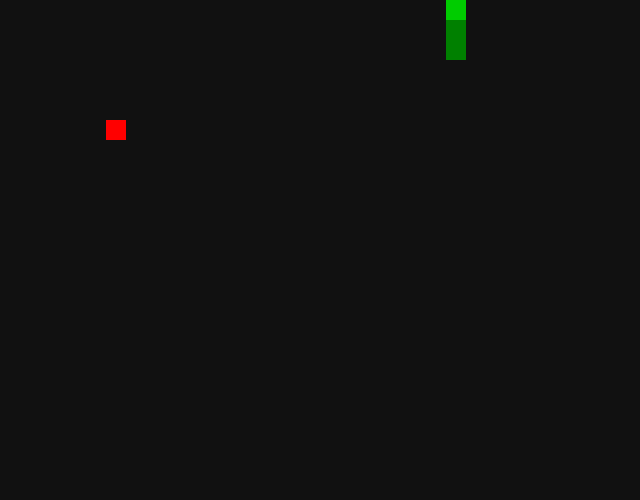
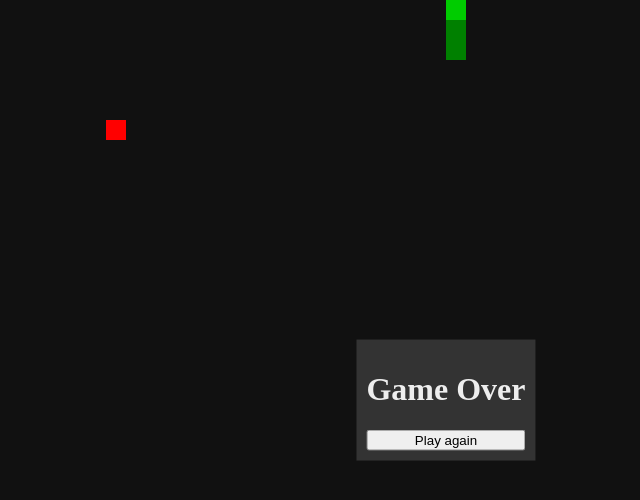
Before and after one commit to shanemcdo/js_snake, a plain HTML site: page index.html in a window 1280 px wide. Both pictures are taken after a click on the button "Play". Shown: the whole page, without its empty margins (194-834 px from the left). Drawn offline with Linux system fonts and the light colour scheme.

Commit message:
add death menu

```diff
--- a/game.js
+++ b/game.js
@@ -5,6 +5,7 @@ class Game{
         this.board_elem = board_elem;
         this.fruit_elem = board_elem.querySelector('.fruit');
         this.pause_elem = board_elem.querySelector('#pause-menu');
+        this.death_elem = board_elem.querySelector('#death-menu');
         this.update_window_size();
         document.body.onresize = ()=> this.update_window_size(); // arrow function is needed
         this.snake = new Snake(
@@ -16,6 +17,7 @@ class Game{
         this.new_fruit();
         this.finished = false;
         this.paused = false;
+        this.score = 0;
     }
 
     toggle_pause(){
@@ -74,6 +76,7 @@ class Game{
         this.snake.update(this.board_size_cells);
         if(this.snake.head.equals(this.fruit)){
             this.snake.length_to_add += 2;
+            this.score += 1;
             this.new_fruit();
         }
     }
@@ -112,6 +115,7 @@ class Game{
             if(!this.snake.alive){ // if the snake died
                 this.running = false;
                 this.finished = true;
+                this.death_elem.classList.toggle('hidden');
                 clearInterval(interval); // exit interval
             }
             this.draw();
--- a/index.html
+++ b/index.html
@@ -19,6 +19,10 @@
                 <h1>Paused</h1>
                 <button class="button" onclick="game.toggle_pause()">Resume</button>
             </div>
+            <div class="hidden menu" id=death-menu>
+                <h1>Game Over</h1>
+                <button class="button" onclick="start()">Play again</button>
+            </div>
             <template id="tail-piece"><div class="peice player tail"></div></template>
             <div class="peice player head"></div>
             <div class="peice fruit"></div>
--- a/index.js
+++ b/index.js
@@ -4,6 +4,7 @@ const game = new Game(board_element);
 
 function start(){
     start_menu.classList.add('hidden');
+    game.death_elem.classList.add('hidden');
     if(game.finished)
         game.reset();
     game.run();
```
